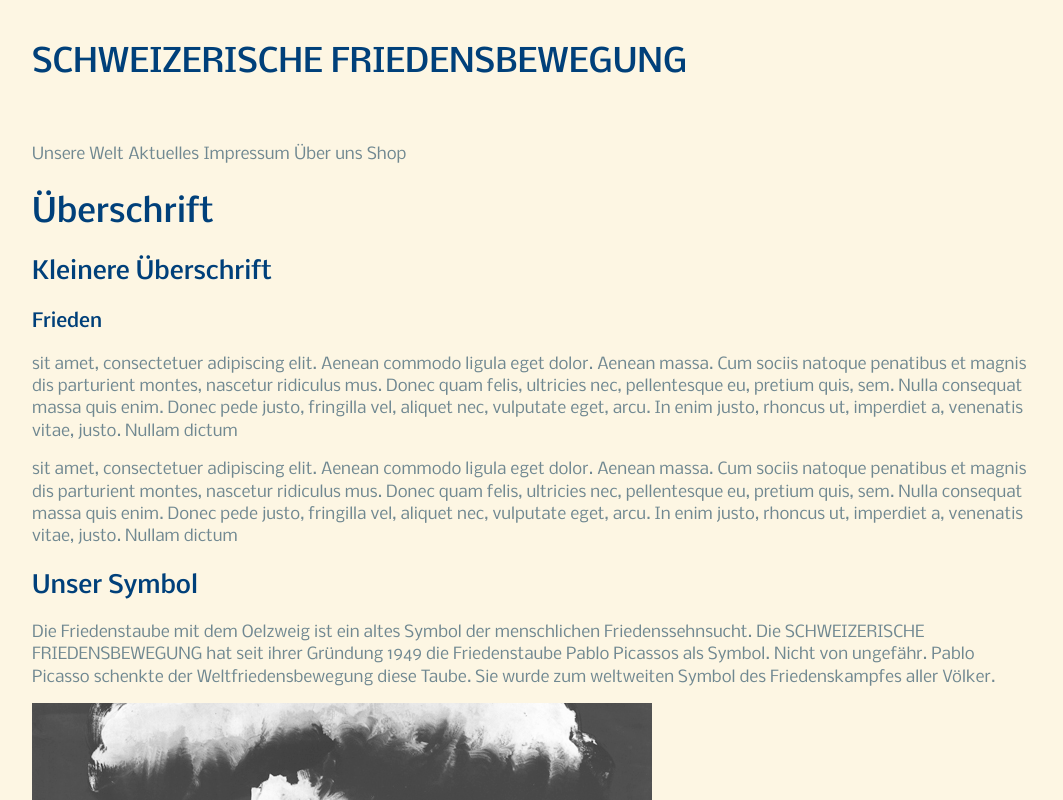
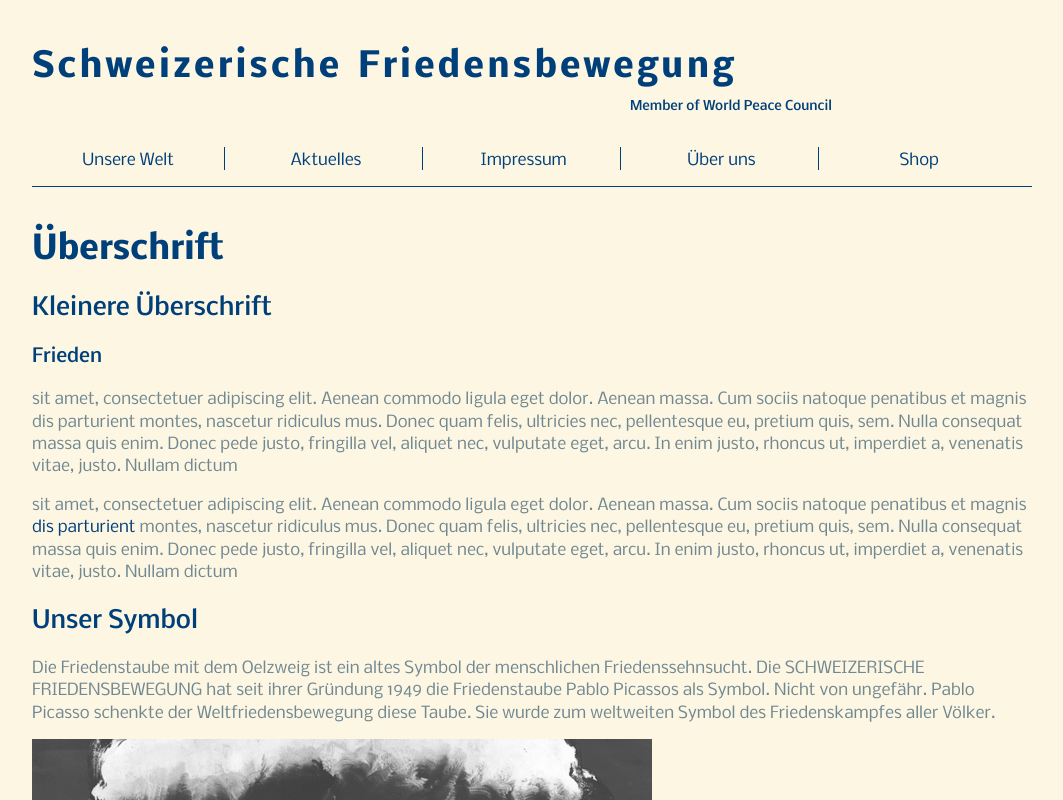
Before and after one commit to faebser/sfb, a plain HTML site: page index.html in a window 1280 px wide. Shown: the top 800 px of the page, without its empty margins (108-1171 px from the left). Drawn offline with nearby package versions, Linux system fonts and the light colour scheme.

Commit message:
working, added header, main nav

```diff
--- a/index.html
+++ b/index.html
@@ -14,13 +14,11 @@
         <script src="js/vendor/modernizr-2.7.1.min.js"></script>
     </head>
     <body>
-        <header id="header" class="">
-            <div class="dunkel">
-                <h1>Schweizer Friedensbewegung</h1>
-                <img src="" alt="">
-            </div>
-            <h1>SCHWEIZERISCHE FRIEDENSBEWEGUNG</h1>
-            <img src="" alt="">
+        <header id="header">
+            <h1>Schweizerische Friedensbewegung</h1>
+            <h2>
+                <a href="http://www.wpc-in.org/">Member of World Peace Council</a>
+            </h2>
         </header>
         <nav>
             <ul>
@@ -31,7 +29,7 @@
                 <li><a href="#" title="">Shop</a></li>
             </ul>
             <ul id="subnav">
-                <li></li>
+                <li>stuff</li>
             </ul>
         </nav>
         <div id="main">
@@ -39,7 +37,7 @@
             <h2>Kleinere Überschrift</h2>
             <h3>Frieden</h3>
             <p> sit amet, consectetuer adipiscing elit. Aenean commodo ligula eget dolor. Aenean massa. Cum sociis natoque penatibus et magnis dis parturient montes, nascetur ridiculus mus. Donec quam felis, ultricies nec, pellentesque eu, pretium quis, sem. Nulla consequat massa quis enim. Donec pede justo, fringilla vel, aliquet nec, vulputate eget, arcu. In enim justo, rhoncus ut, imperdiet a, venenatis vitae, justo. Nullam dictum</p>
-            <p> sit amet, consectetuer adipiscing elit. Aenean commodo ligula eget dolor. Aenean massa. Cum sociis natoque penatibus et magnis <a href="#">dis parturient</a> montes, nascetur ridiculus mus. Donec quam felis, ultricies nec, pellentesque eu, pretium quis, sem. Nulla consequat massa quis enim. Donec pede justo, fringilla vel, aliquet nec, vulputate eget, arcu. In enim justo, rhoncus ut, imperdiet a, venenatis vitae, justo. Nullam dictum</p>
+            <p> sit amet, consectetuer adipiscing elit. Aenean commodo ligula eget dolor. Aenean massa. Cum sociis natoque penatibus et magnis <a href="http://www.google2.ch">dis parturient</a> montes, nascetur ridiculus mus. Donec quam felis, ultricies nec, pellentesque eu, pretium quis, sem. Nulla consequat massa quis enim. Donec pede justo, fringilla vel, aliquet nec, vulputate eget, arcu. In enim justo, rhoncus ut, imperdiet a, venenatis vitae, justo. Nullam dictum</p>
             <h2>Unser Symbol</h3>
             <p>Die Friedenstaube mit dem Oelzweig ist ein altes Symbol der menschlichen Friedenssehnsucht. Die SCHWEIZERISCHE FRIEDENSBEWEGUNG hat seit ihrer Gr&uuml;ndung 1949 die Friedenstaube Pablo Picassos als Symbol. Nicht von ungef&auml;hr. Pablo Picasso schenkte der Weltfriedensbewegung diese Taube. Sie wurde zum weltweiten Symbol des Friedenskampfes aller V&ouml;lker.</p>
             <img src="img/ErniAtomswklein.jpg" class="left">
--- /dev/null
+++ b/scss/_font.scss
@@ -0,0 +1,51 @@
+@font-face {
+    font-family: 'nobileregular';
+    src: url('font/nobile/nobile-regular-webfont.eot');
+    src: url('font/nobile/nobile-regular-webfont.eot?#iefix') format('embedded-opentype'),
+         url('font/nobile/nobile-regular-webfont.woff') format('woff'),
+         url('font/nobile/nobile-regular-webfont.ttf') format('truetype'),
+         url('font/nobile/nobile-regular-webfont.svg#nobileregular') format('svg');
+    font-weight: normal;
+    font-style: normal;
+}
+
+@font-face {
+    font-family: 'nobilemedium';
+    src: url('font/nobile/nobile-medium-webfont.eot');
+    src: url('font/nobile/nobile-medium-webfont.eot?#iefix') format('embedded-opentype'),
+         url('font/nobile/nobile-medium-webfont.woff') format('woff'),
+         url('font/nobile/nobile-medium-webfont.ttf') format('truetype'),
+         url('font/nobile/nobile-medium-webfont.svg#nobilemedium') format('svg');
+    font-weight: normal;
+    font-style: normal;
+}
+
+@font-face {
+    font-family: 'nobilebold';
+    src: url('font/nobile/nobile-bold-webfont.eot');
+    src: url('font/nobile/nobile-bold-webfont.eot?#iefix') format('embedded-opentype'),
+         url('font/nobile/nobile-bold-webfont.woff') format('woff'),
+         url('font/nobile/nobile-bold-webfont.ttf') format('truetype'),
+         url('font/nobile/nobile-bold-webfont.svg#nobileregular') format('svg');
+    font-weight: normal;
+    font-style: normal;
+
+}
+
+.regular {
+    font-family: 'nobileregular', arial, sans-serif;
+    font-weight: normal;
+    font-style: normal;
+}
+
+.medium {
+    font-family: 'nobilemedium', arial, sans-serif;
+    font-weight: normal;
+    font-style: normal;
+}
+
+.bold {
+    font-family: 'nobilebold', arial, sans-serif;
+    font-weight: normal;
+    font-style: normal;
+}
--- a/scss/main.scss
+++ b/scss/main.scss
@@ -91,13 +91,18 @@
    Author's custom styles - fabian.frei@esf-frei.ch
    ========================================================================== */
 
+/* compass imports */
+
+@import "compass/css3/transition";
+
+
 /* colors */
 
 $background: #FDF6E3;
 $text: #708891;
 $emphasize: #00407A;
-$hover: #001D38;
-$extra: #F4E6BF;
+$extra: #00192E; //#001D38;
+$hover: #C5B893;
 
 html,
 body {
@@ -106,59 +111,37 @@
 
 /* typo and font */
 
-@font-face {
-    font-family: 'nobileregular';
-    src: url('font/nobile/nobile-regular-webfont.eot');
-    src: url('font/nobile/nobile-regular-webfont.eot?#iefix') format('embedded-opentype'),
-         url('font/nobile/nobile-regular-webfont.woff') format('woff'),
-         url('font/nobile/nobile-regular-webfont.ttf') format('truetype'),
-         url('font/nobile/nobile-regular-webfont.svg#nobileregular') format('svg');
-    font-weight: normal;
-    font-style: normal;
+@import "font";
+
+h1 {
+    color: $emphasize;
+    @extend .bold;
 }
-
-@font-face {
-    font-family: 'nobilemedium';
-    src: url('font/nobile/nobile-medium-webfont.eot');
-    src: url('font/nobile/nobile-medium-webfont.eot?#iefix') format('embedded-opentype'),
-         url('font/nobile/nobile-medium-webfont.woff') format('woff'),
-         url('font/nobile/nobile-medium-webfont.ttf') format('truetype'),
-         url('font/nobile/nobile-medium-webfont.svg#nobilemedium') format('svg');
-    font-weight: normal;
-    font-style: normal;
-}
-
-.regular {
-    font-family: 'nobileregular', arial, sans-serif;
-    font-weight: normal;
-    font-style: normal;
-}
-
-.bold {
-    font-family: 'nobilemedium', arial, sans-serif;
-    font-weight: normal;
-    font-style: normal;
-}
-
-h1,
 h2,
 h3,
 h4 {
     color: $emphasize;
-    @extend .bold;
+    @extend .medium;
 }
 
 p,
+li,
 a {
     color: $text;
     @extend .regular;
-    strong {
-        @extend .bold;
-    }
+}
+strong {
+    color: $emphasize;
+    @extend .medium;
 }
 
 a {
+    color: $emphasize;
     text-decoration: none;
+    @include transition(color 0.5s);
+    &:hover {
+        text-decoration: underline;
+    }
     &:hover,
     &:visited {
         color: $hover;
@@ -182,40 +165,52 @@
 
 header,
 #header {
-    text-transform: uppercase;
     @extend .outerWrapper;
-    position: relative;
     h1 {
-        padding: 0.5em 0;
+        font-size: 2.1em;
+        letter-spacing: 0.09em;
+        word-spacing: 0.12em;
+        padding: 0.5em 0 0 0;
+        margin-bottom: 0;
     }
-    .dunkel {
-        display: none;
-        background-color: $emphasize;
-        height: 25%;
-        position: absolute;
-        left: 0;
-        top: 25%;
-        overflow: hidden;
-        width: 100%;
-        h1 {
-            color: $background;
-            margin-top: 0;
-            position: relative;
-            top: -100%;
-            padding: 0;
+    h2 {
+        font-size: 0.8em;
+        width: 80%;
+        text-align: right;
+        a {
+            @extend .medium;
         }
     }
 }
 
 nav {
     @extend .outerWrapper;
+    margin-top: 2em;
+    margin-bottom: 2.2em;
     ul {
         list-style-type: none;
-        padding: 0;
+        padding: 0 0 1em 0;
         margin: 0;
+        border-bottom: 1px solid $emphasize;
         li {
-            display: inline;
+            display: inline-block;
+            width: (100%/5.2);
+            text-align: center;
+            border-right: 1px solid $emphasize;
+            //height: 0.3em;
+            //vertical-align: middle;
+            &:last-child {
+                border: none;
+            }
+            a {
+                display: inline-block;
+                vertical-align: middle;
+            }
         }
+    }
+    #subnav {
+        border: none;
+        display: none;
     }
 }
 
```
Also changed, not shown: css/font/nobile/nobile-bold-webfont.svg (added), css/font/nobile/nobile-bold-webfont.ttf (added), css/font/nobile/nobile-bold-webfont.woff (added), css/main.css, scss/_components.scss (added), scss/components.scss (deleted), 1 other file.
